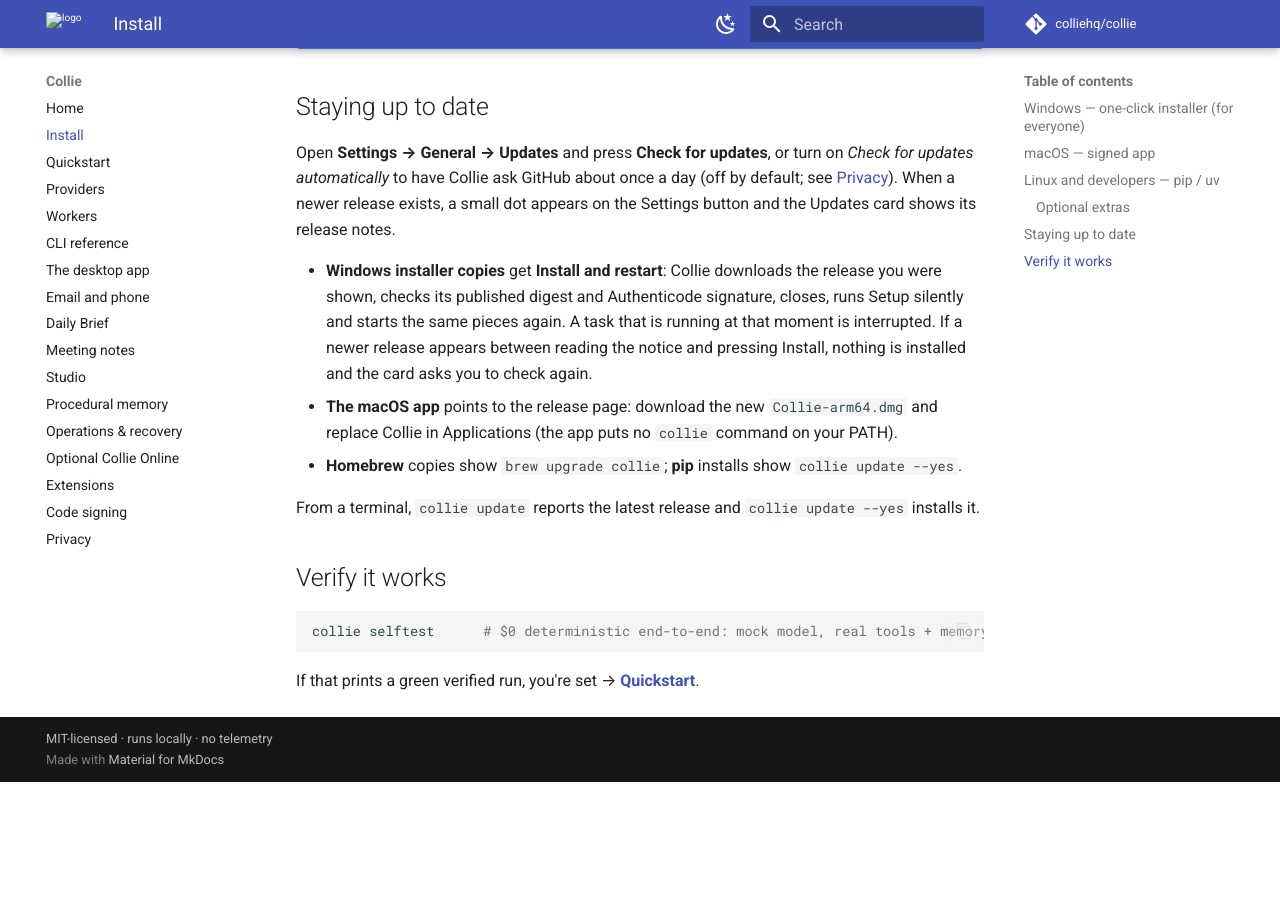
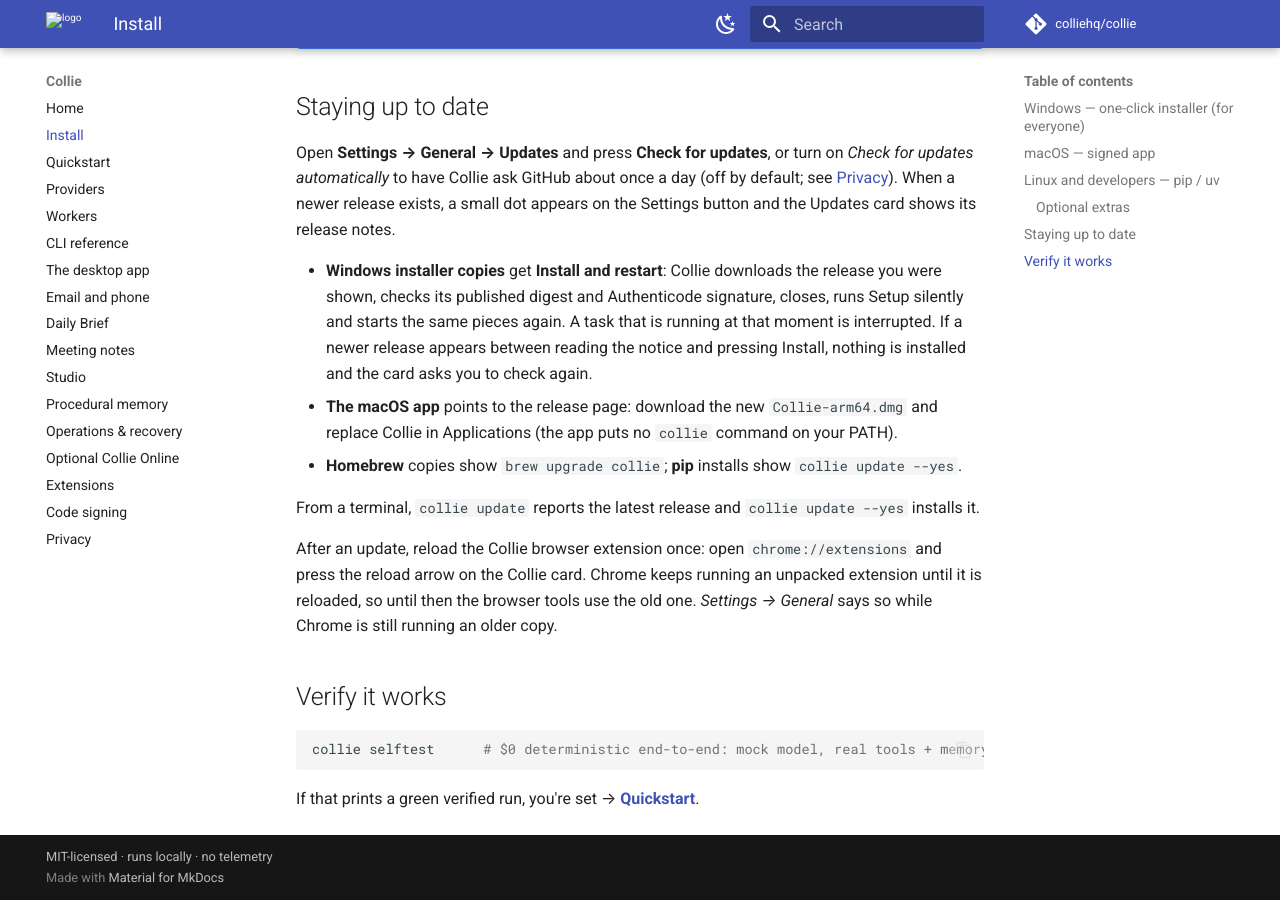
Before and after one commit to colliehq/collie, an MkDocs documentation site: the page built from docs/install.md, in a window 1280 px wide and 900 px high, scrolled down 2073 px. Built offline with MkDocs 1.6.1 and Material for MkDocs 9.7.7, drawn with Linux system fonts in a browser that asks for light colours; comment, search, counter and statistics services are not loaded; before the commit the page ends 2855 px from its top, so only the background shows below that.

Commit message:
Say in the docs to reload the browser extension after an update
Co-Authored-By: Claude Opus 5.5 (1M context) <noreply@anthropic.com>

````diff
--- a/docs/install.md
+++ b/docs/install.md
@@ -89,6 +89,11 @@ the Updates card shows its release notes.
 
 From a terminal, `collie update` reports the latest release and `collie update --yes` installs it.
 
+After an update, reload the Collie browser extension once: open `chrome://extensions` and press the
+reload arrow on the Collie card. Chrome keeps running an unpacked extension until it is reloaded, so
+until then the browser tools use the old one. *Settings → General* says so while Chrome is still
+running an older copy.
+
 ## Verify it works
 
 ```bash
````
Also changed, not shown: docs/desktop.md (+2 -1 lines).
